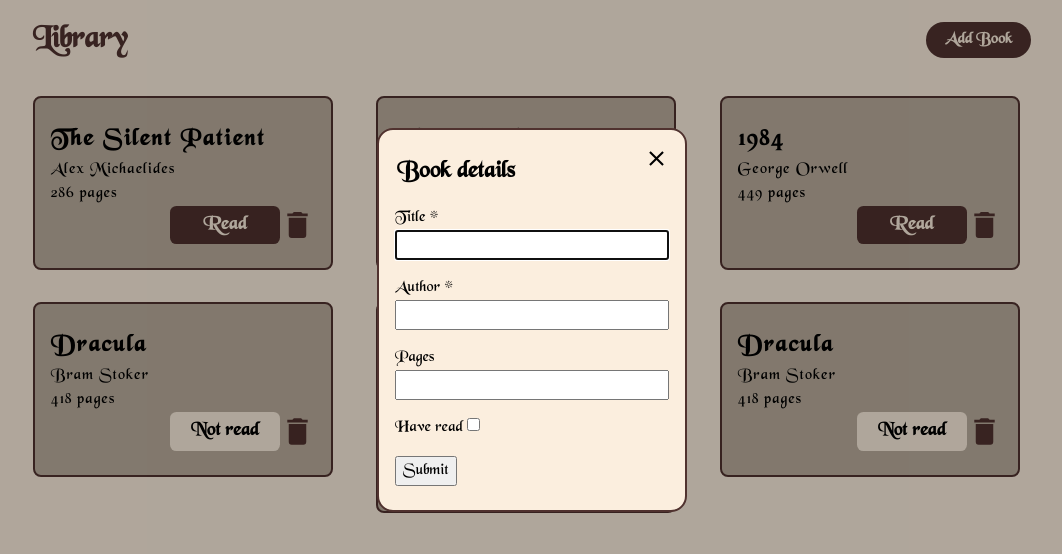
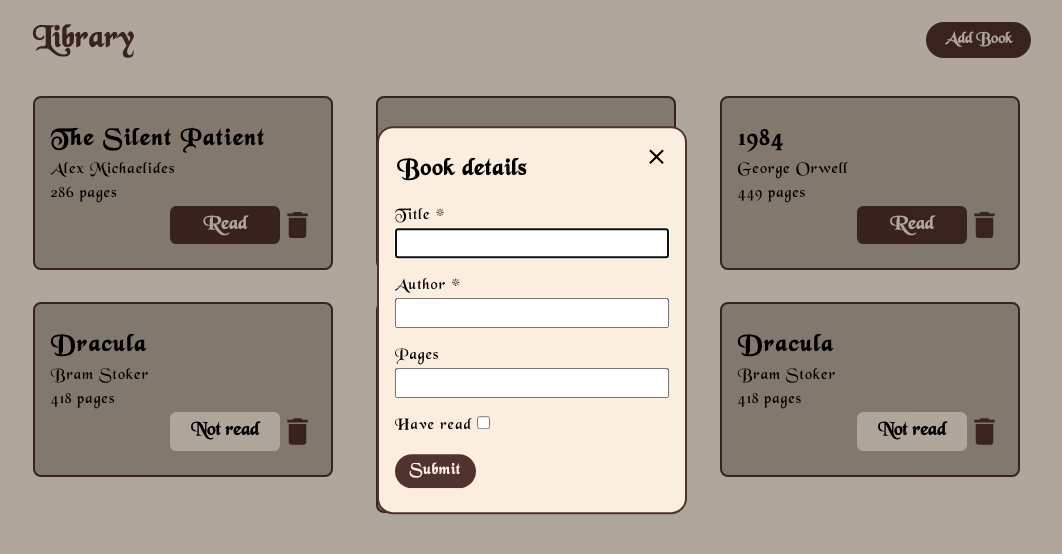
Before and after one commit to Infamous003/Library, a plain HTML site: page index.html in a window 1280 px wide. Both pictures are taken after a click on the button "Add Book". Shown: the whole page, without its empty margins (108-1170 px from the left). Drawn offline with Linux system fonts and the light colour scheme.

Commit message:
Style submit button

```diff
--- a/styles.css
+++ b/styles.css
@@ -18,6 +18,7 @@ body {
     flex-direction: column;
     justify-content: center;
     align-items: center;
+    letter-spacing: 1px;
 }
 
 header {
@@ -95,9 +96,18 @@ p {
     height: fit-content;
 }
 
-.read {
+.read,
+.submit-form-btn {
     background-color: var(--btn-bg-color);
     color: #FBEEDE;
+}
+
+.submit-form-btn {
+    border: none;
+    border-radius: 2rem;
+    padding: 0.3rem 0.9rem;
+    font-weight: bold;
+    letter-spacing: 1px;
 }
 
 .not-read {
@@ -153,3 +163,13 @@ form > legend {
     width: 35px;
     fill: var(--btn-bg-color);
 }
+
+
+button, img {
+    cursor: pointer;
+}
+
+button:hover,
+img:hover{
+    opacity: 0.85;
+}
```
